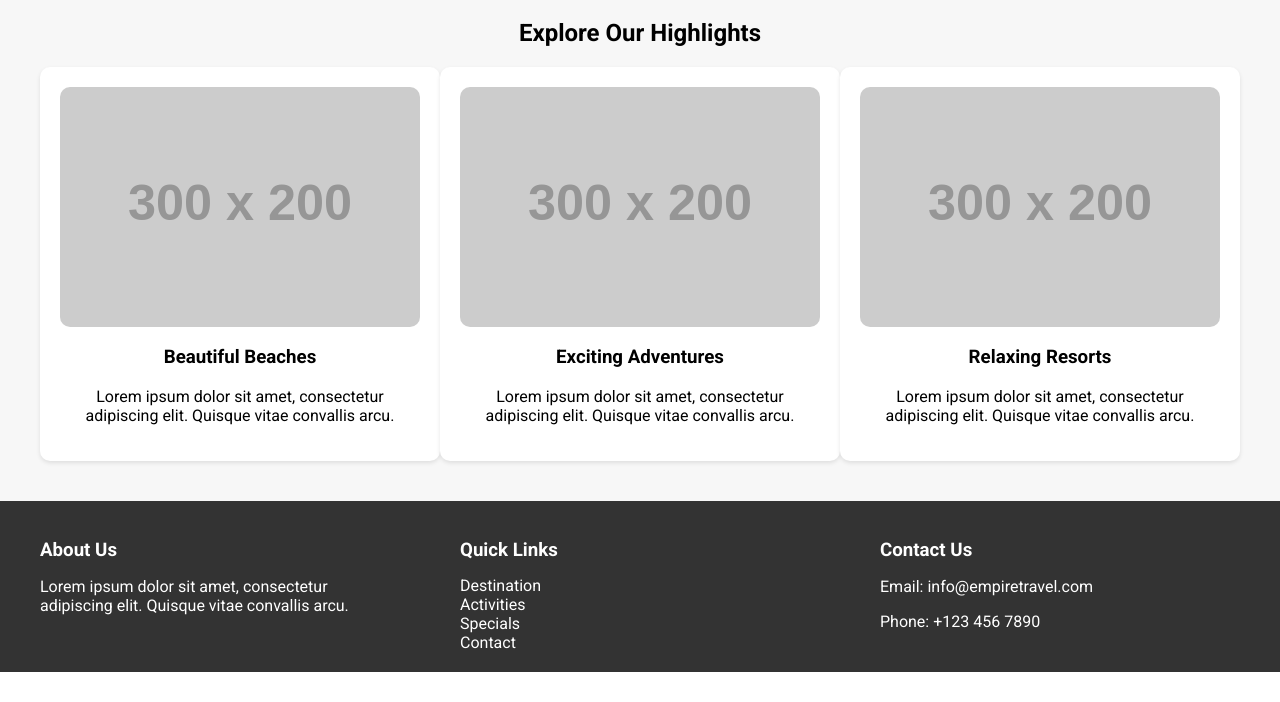
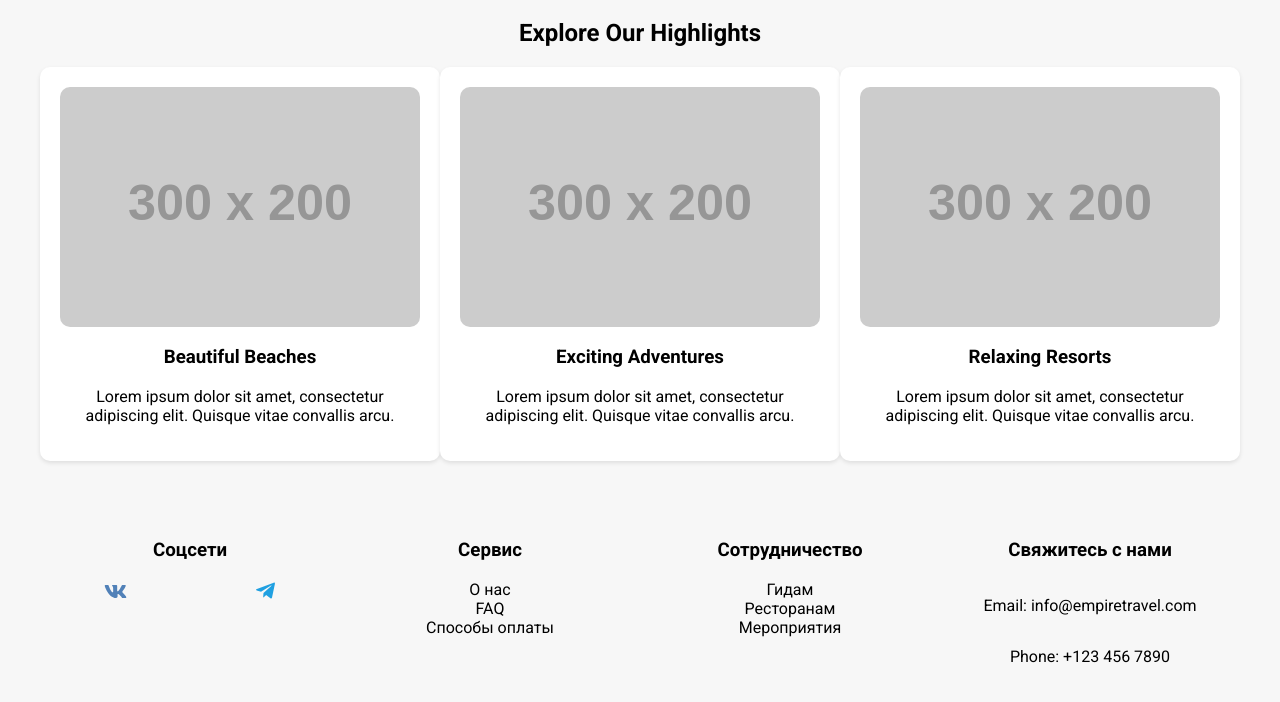
Before and after one commit to JessicaVadimovna/tourism, a plain HTML site: page index.html in a window 1280 px wide. Shown: the part 1061-1763 px from the top of the page. Before the commit the page ends 1733 px from the top, so only its background shows below. Drawn offline with Linux system fonts and the light colour scheme; placeholder pictures from the web are drawn by us.

Commit message:
работа с футером

```diff
--- /dev/null
+++ b/assets/styles/footer.css
@@ -0,0 +1,62 @@
+.footer {
+    box-sizing: border-box;
+    display: grid;
+    background-color: #f7f7f7;
+    grid-template-rows: 3fr;
+    grid-template-columns: 1fr 1fr 1fr 1fr;
+}
+
+.footer-section_1 {
+    grid-area: 1/1/2/2;
+    display: flex;
+    flex-direction: column;
+    text-align: center;
+}
+
+.footer_icon {
+    display: flex;
+    justify-content: space-around;
+}
+
+.footer-section_2 {
+    grid-area: 1/2/2/3;
+    display: flex;
+    flex-direction: column;
+    text-align: center;
+}
+
+.footer-section_2 {
+    grid-area: 1/2/2/3;
+    display: flex;
+    flex-direction: column;
+    text-align: center;
+}
+
+.footer-section_3 {
+    grid-area: 1/3/2/4;
+    display: flex;
+    flex-direction: column;
+    text-align: center;
+}
+
+.footer-section_4 {
+    grid-area: 1/4/2/5;
+    display: flex;
+    flex-direction: column;
+    text-align: center;
+}
+
+.tittle_footer, .text_footer {
+    color: black;
+    text-decoration: none;
+    font-family: "Roboto", sans-serif;
+}
+
+.footer_link {
+    text-decoration: none;
+    color: black;
+}
+
+.footer_link:hover {
+    color: blue;
+}
--- a/assets/styles/styles.scss
+++ b/assets/styles/styles.scss
@@ -125,24 +125,3 @@ nav a {
 .card h3 {
     margin-top: 15px;
 }
-
-footer {
-    background-color: #333;
-    color: white;
-    padding: 20px 40px;
-    display: flex;
-    justify-content: space-between;
-}
-
-footer .footer-section {
-    width: 30%;
-}
-
-footer .footer-section h3 {
-    margin-bottom: 15px;
-}
-
-footer .footer-section p, footer .footer-section a {
-    color: white;
-    text-decoration: none;
-}
--- a/index.html
+++ b/index.html
@@ -9,6 +9,7 @@
       rel="stylesheet"
     />
     <link rel="stylesheet" href="./assets/styles/styles.css" />
+    <link rel="stylesheet" href="./assets/styles/footer.css">
   </head>
   <body>
     <header>
@@ -77,25 +78,32 @@
     </div>
   </section>
 
-    <footer>
-      <div class="footer-section">
-        <h3>About Us</h3>
-        <p>
-          Lorem ipsum dolor sit amet, consectetur adipiscing elit. Quisque vitae
-          convallis arcu.
-        </p>
+    <footer class="footer">
+      <div class="footer-section_1">
+        <div class="link footer__icon">
+          <h3 class="tittle_footer">Соцсети</h3>
+          <div class="footer_icon">
+            <a class="footer__icon_vk" href="#" target="_blank"><img src="./assets/img/vk_icon.svg" alt=""></a>
+            <a class="footer__icon_tg" href="#" target="_blank"><img src="./assets/img/telegram_icon.svg" alt=""></a>
+          </div>
+        </div>
       </div>
-      <div class="footer-section">
-        <h3>Quick Links</h3>
-        <a href="#">Destination</a><br />
-        <a href="#">Activities</a><br />
-        <a href="#">Specials</a><br />
-        <a href="#">Contact</a>
+      <div class="footer-section_2">
+        <h3 class="tittle_footer">Сервис</h3>
+        <a class="footer_link" href="#" target="_blank">О нас</a>
+        <a class="footer_link" href="#" target="_blank">FAQ</a>
+        <a class="footer_link" href="#" target="_blank">Cпособы оплаты</a>
       </div>
-      <div class="footer-section">
-        <h3>Contact Us</h3>
-        <p>Email: info@empiretravel.com</p>
-        <p>Phone: +123 456 7890</p>
+      <div class="footer-section_3">
+        <h3 class="tittle_footer">Сотрудничество</h3>
+        <a class="footer_link" href="#" target="_blank">Гидам</a>
+        <a class="footer_link" href="#" target="_blank">Ресторанам</a>
+        <a class="footer_link" href="#" target="_blank">Мероприятия</a>
+      </div>
+      <div class="footer-section_4">
+        <h3 class="tittle_footer">Свяжитесь с нами</h3>
+        <p class="text_footer">Email: info@empiretravel.com</p>
+        <p class="text_footer">Phone: +123 456 7890</p>
       </div>
     </footer>
 
```
Also changed, not shown: assets/img/telegram_icon.svg (added), assets/img/vk_icon.svg (added).
